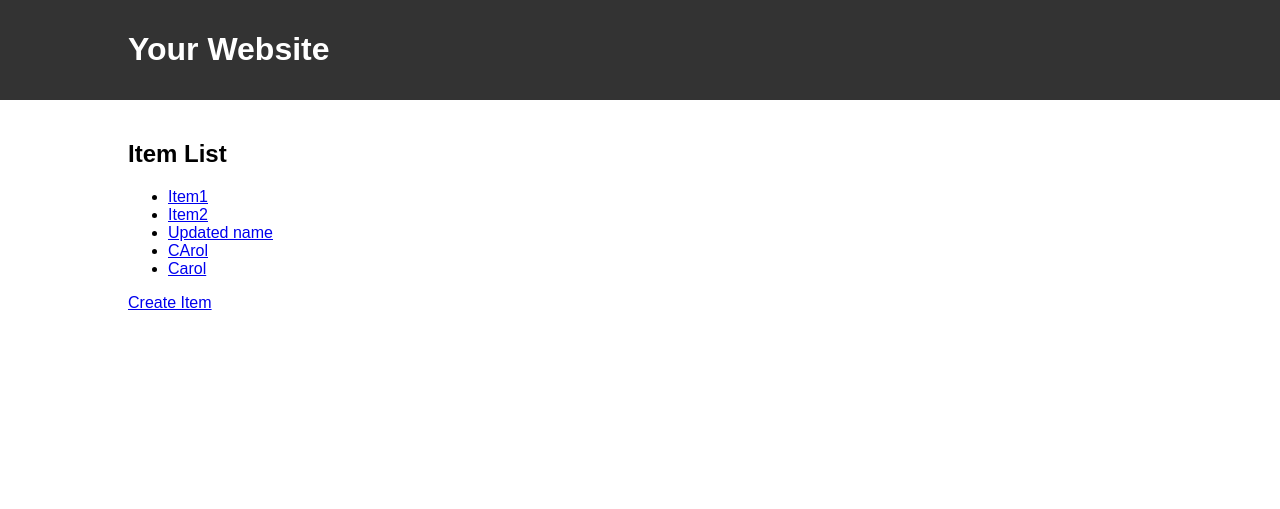
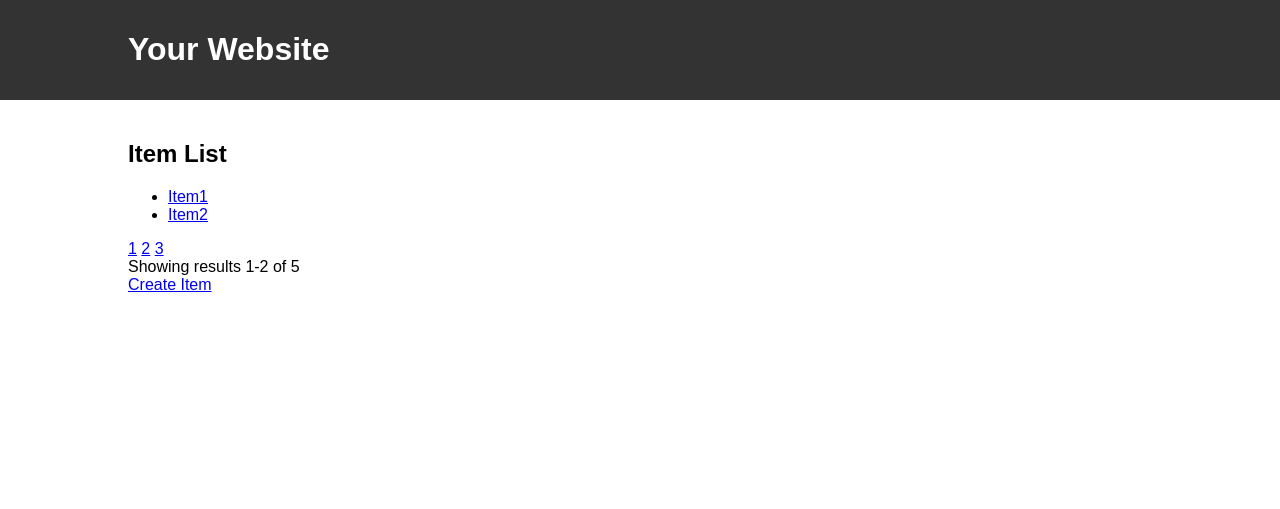
Before and after one commit to loraccc/SerializerPrixa, a Django app: page /items/ in a window 1280 px wide. Shown: the top 509 px of the page. Run offline with Django 4.2, Linux system fonts and the light colour scheme; a user stored in the database is signed in; data comes from the database, SQL or seed files in the repository.

Commit message:
pagination in frontend

```diff
--- a/restFramework/templates/item_list.html
+++ b/restFramework/templates/item_list.html
@@ -7,6 +7,47 @@
       <li><a href="{% url 'item-detail' pk=item.pk %}">{{ item.name }}</a></li>
     {% endfor %}
   </ul>
+  {% if is_paginated %}
+<div class="d-flex justify-center flex-column mt-60">
+    <div class="pagination justify-center">
 
+        {% if page_obj.has_previous %}
+            <a href="?page=1" class="pagination__button button -accent-1 mr-15 -prev">
+                <i class="icon-arrow-left text-15"></i>
+            </a>
+        {% else %}
+            <span class="pagination__button button -accent-1 mr-15 -prev disabled">
+                <i class="icon-arrow-left text-15"></i>
+            </span>
+        {% endif %}
+
+        <div class="pagination__count">
+            {% for num in page_obj.paginator.page_range %}
+                {% if page_obj.number == num %}
+                    <a href="#" class="is-active">{{ num }}</a>
+                {% else %}
+                    <a href="?page={{ num }}">{{ num }}</a>
+                {% endif %}
+            {% endfor %}
+        </div>
+
+        {% if page_obj.has_next %}
+            <a href="?page={{ page_obj.next_page_number }}" class="pagination__button button -accent-1 ml-15 -next">
+                <i class="icon-arrow-right text-15"></i>
+            </a>
+        {% else %}
+            <span class="pagination__button button -accent-1 ml-15 -next disabled">
+                <i class="icon-arrow-right text-15"></i>
+            </span>
+        {% endif %}
+    </div>
+
+    <div class="text-14 text-center mt-20">
+        Showing results {{ page_obj.start_index }}-{{ page_obj.end_index }} of {{ page_obj.paginator.count }}
+    </div>
+</div>
+
+
+{% endif %}
   <a href="{% url 'item-create' %}">Create Item</a>
 {% endblock %}
--- a/restFramework/views.py
+++ b/restFramework/views.py
@@ -57,12 +57,12 @@ class itemList(LoginRequiredMixin, ListView):
     template_name = 'item_list.html'
     login_url = 'login/'
     context_object_name = 'my_custom_name'   #overriding the context name of object_list
-    # paginate_by = 2  # Specify the number of items per page
+    paginate_by = 2  # Specify the number of items per page
 
 
-    # def get_queryset(self):
-    #     # print("Number of pages:", self.object_list.paginator.num_pages)
-    #     return item.objects.all().order_by('id')
+    def get_queryset(self):
+        # print("Number of pages:", self.object_list.paginator.num_pages)
+        return item.objects.all().order_by('id')
 
 class itemDetail(LoginRequiredMixin, DetailView):
     model = item
```
